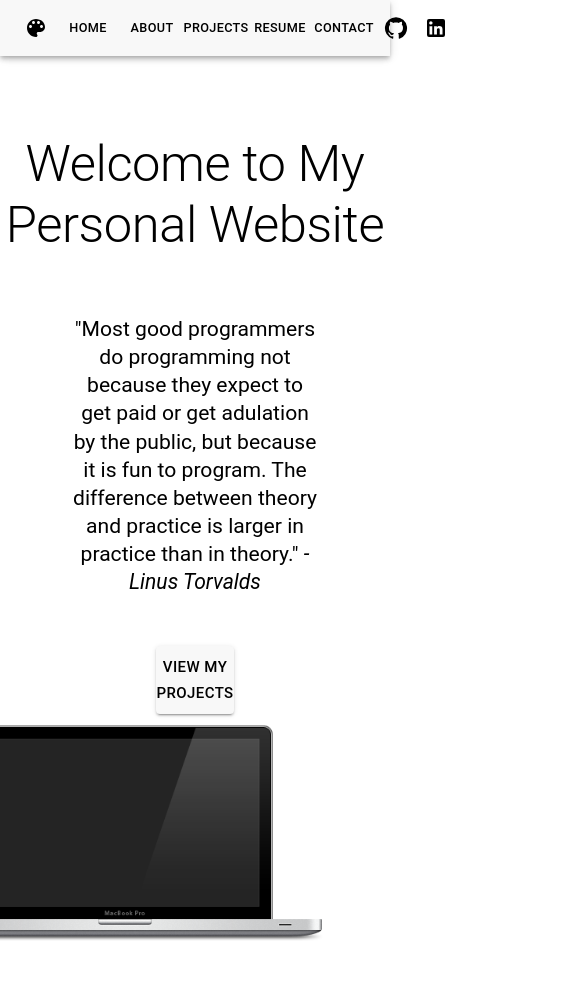
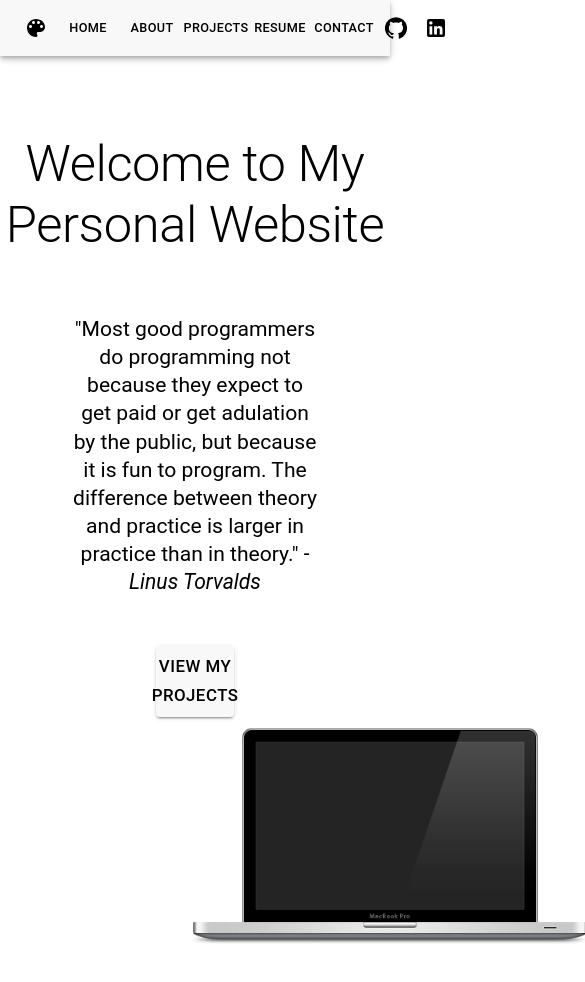
Before and after one commit to kbop2002/personal_website_react, a React (Create React App) app: page / in a window 390 px wide. Shown: the top 982 px of the page, 585 px wide, since content can reach past the window. Built offline with nearby package versions, Linux system fonts and the light colour scheme.

Commit message:
likely final commit for mobile usability. Created makeshift media quieries to adjust rendering for certain components

```diff
--- a/src/components/AppBarHeader.tsx
+++ b/src/components/AppBarHeader.tsx
@@ -21,7 +21,7 @@ const AppBarHeader: React.FC<AppBarHeaderProps> = ({ theme, onMenuClick }) => {
   const navigate = useNavigate();
 
   return (
-    <AppBar position="fixed" style={{ backgroundColor: theme.accentColor, color:theme.textColor }}>
+    <AppBar position="fixed" style={{ backgroundColor: theme.accentColor, color:theme.textColor, width:'100vw' }}>
       <Toolbar>
         <Typography variant="h5" style={{ flexGrow: 1 }}>
             <IconButton color="inherit" onClick={onMenuClick}>
--- a/src/pages/HomePage.tsx
+++ b/src/pages/HomePage.tsx
@@ -16,6 +16,7 @@ interface HomePageProps {
 
 const HomePage: React.FC<HomePageProps> = ({ theme }) => {
   const navigate = useNavigate();
+  const isSmallScreen = window.innerWidth <= 768;
 
   return (
     <div
@@ -44,13 +45,11 @@ const HomePage: React.FC<HomePageProps> = ({ theme }) => {
       "Most good programmers do programming not because they expect to get paid or get adulation by the public, but because it is fun to program. The difference between theory and practice is larger in practice than in theory." {<i>  -   Linus Torvalds</i>}    </Typography>
       <Button
         variant="contained"
-        size="large"
         onClick={() => navigate('/projects')}
-        style={{ marginTop: '5vh', backgroundColor: theme.accentColor, color:theme.textColor, marginBottom:'40vh', zIndex:'1', width:'20vw', alignSelf:'center'}}
-      >
+        style={{ marginTop: '5vh', backgroundColor: theme.accentColor, color:theme.textColor, marginBottom:'40vh', zIndex:'1', width:'20vw', alignSelf:'center', fontSize:'2vh'}}>
         View My Projects
       </Button>
-      <FadeInImage src={'/mac.png'} alt={''} height={'400'} width={'400'} top={'-30%'} left={(window.innerWidth/2)-265}/>
+      <FadeInImage src={'/mac.png'} alt={''} height={'400'} width={'400'} top={'-30%'} left= {isSmallScreen? (window.innerWidth/2):(window.innerWidth/2)-265}/>
       <div>
       <Typography style={{position:'relative', top:'-6vh',left:'0%', marginBottom:'1vw'}}>
         Built using
--- a/src/pages/ProjectPage.tsx
+++ b/src/pages/ProjectPage.tsx
@@ -13,6 +13,8 @@ theme: Theme;
 }
 
 const ProjectsPage: React.FC<ProjectProps> = ({theme}) => {
+
+  const isSmallScreen = window.innerWidth >= 768;
   const projects = [
     { title: 'My Personal Website', description: 'This current site, built using React.js, TypeScript, the Material-UI component library, and particle.js as well as fastApi for a very simple backend. This was primarily built to demonstrate my web design capability and creativity. The code is available to view on Github', image: '/personalWebsite.png', link:'' },
     { title: 'TransLink', description: 'A full-stack web application built using vanilla javascript, html, and css for the front end. The backend is built using FLask and AWS tooling such as lambda, API Gateway, congito for user Authentication, and dynamoDB, SNS,  and Elastic Compute Cloud.', image:"/TransLink.png", link:"https://github.com/kbop2002/Transfreight"},
@@ -31,7 +33,7 @@ const ProjectsPage: React.FC<ProjectProps> = ({theme}) => {
     <Grid container spacing={4}>
       {projects.map((project, index) => (
         <Grid item xs={12} sm={6} md={4} key={index}>
-          <Card style={{padding:'0px', height:'50vh', backgroundColor:theme.tertiaryColor, color:theme.textColor,}}>
+          <Card style={{padding:'0px', height: isSmallScreen?'60vh':'50vh', backgroundColor:theme.tertiaryColor, color:theme.textColor,}}>
             <CardMedia
               component="img"
               height="300"
```
